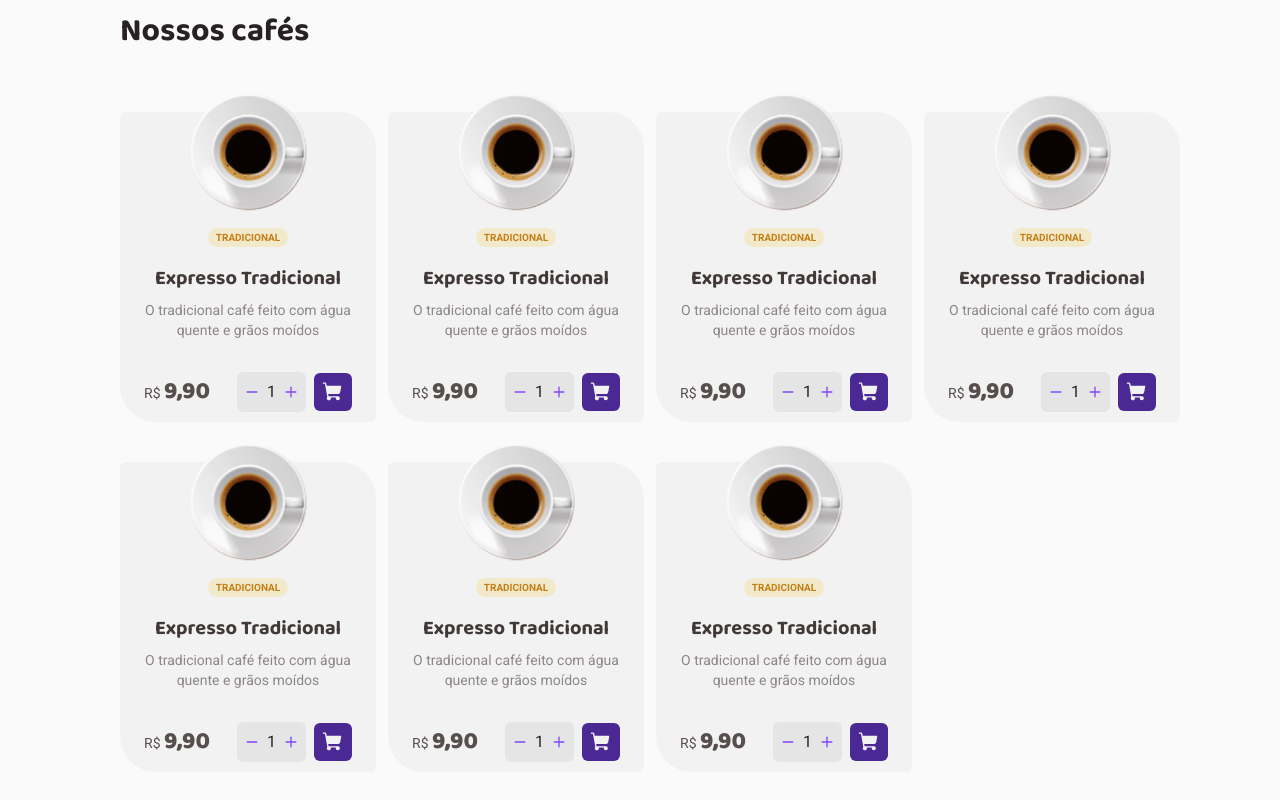
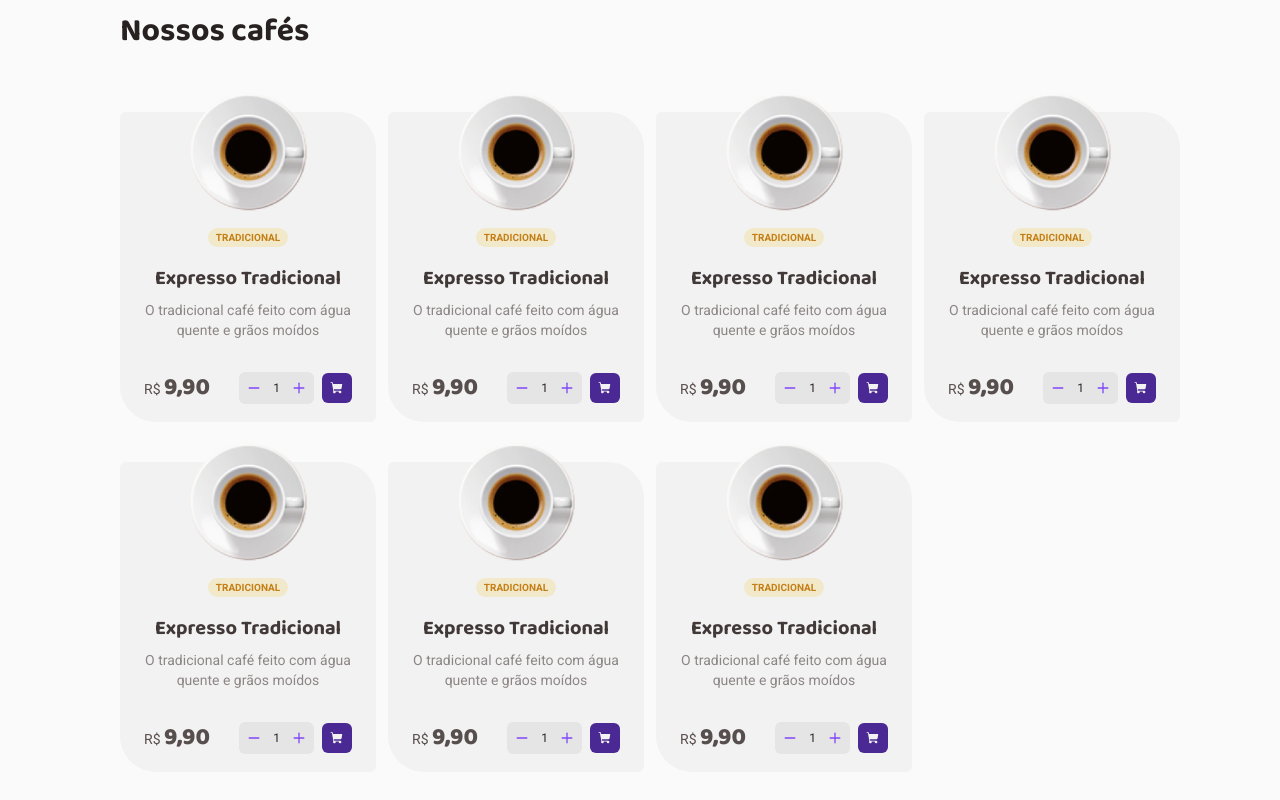
Before and after one commit to Gian-Lucas/coffee-delivery, a React (Vite) app: page / in a window 1280 px wide. Shown: the part 624-1424 px from the top of the page. Built offline with nearby package versions, Linux system fonts and the light colour scheme.

Commit message:
plus or minus component

```diff
--- a/src/components/Card.tsx
+++ b/src/components/Card.tsx
@@ -1,5 +1,6 @@
 import { Minus, Plus, ShoppingCart } from "phosphor-react";
 import coffee from "../assets/coffee.svg";
+import { PlusOrMinus } from "./PlusOrMinus";
 
 export function Card() {
   return (
@@ -30,28 +31,13 @@ export function Card() {
           </strong>
         </div>
         <div className="flex items-center gap-2">
-          <div
-            className="flex justify-center items-center text-purple bg-base-button
-          p-2 gap-2 rounded-md"
-          >
-            <Minus
-              className="transition-colors hover:text-purple-dark cursor-pointer"
-              size={14}
-              weight="bold"
-            />
-            <span className="text-base-title">1</span>
-            <Plus
-              className="transition-colors hover:text-purple-dark cursor-pointer"
-              size={14}
-              weight="bold"
-            />
-          </div>
+          <PlusOrMinus />
           <div>
             <button
               className="transition-colors bg-purple-dark hover:bg-purple p-2 rounded-md text-base-card"
               title="Mostrar carrinho"
             >
-              <ShoppingCart size={22} weight="fill" />
+              <ShoppingCart size={14} weight="fill" />
             </button>
           </div>
         </div>
--- a/src/components/CartCard.tsx
+++ b/src/components/CartCard.tsx
@@ -1,5 +1,6 @@
 import { Minus, Plus, Trash } from "phosphor-react";
 import coffee from "../assets/coffee.svg";
+import { PlusOrMinus } from "./PlusOrMinus";
 
 export function CartCard() {
   return (
@@ -12,19 +13,7 @@ export function CartCard() {
           <strong>R$ 9,90</strong>
         </div>
         <div className="flex gap-2 mt-2">
-          <div className="flex justify-center items-center text-xs text-purple bg-base-button p-2 gap-3 rounded-md">
-            <Minus
-              className="transition-colors hover:text-purple-dark cursor-pointer"
-              size={14}
-              weight="bold"
-            />
-            <span className="text-base-title">1</span>
-            <Plus
-              className="transition-colors hover:text-purple-dark cursor-pointer"
-              size={14}
-              weight="bold"
-            />
-          </div>
+          <PlusOrMinus />
           <div className="flex justify-center items-center text-xs text-purple bg-base-button px-2 gap-1.5 rounded-md cursor-pointer transition-colors hover:bg-base-hover">
             <Trash size={14} weight="bold" />
             <span className="text-base-text">REMOVER</span>
--- /dev/null
+++ b/src/components/PlusOrMinus.tsx
@@ -0,0 +1,19 @@
+import { Minus, Plus } from "phosphor-react";
+
+export function PlusOrMinus() {
+  return (
+    <div className="flex justify-center items-center text-xs text-purple bg-base-button p-2 gap-3 rounded-md">
+      <Minus
+        className="transition-colors hover:text-purple-dark cursor-pointer"
+        size={14}
+        weight="bold"
+      />
+      <span className="text-base-title">1</span>
+      <Plus
+        className="transition-colors hover:text-purple-dark cursor-pointer"
+        size={14}
+        weight="bold"
+      />
+    </div>
+  );
+}
```
